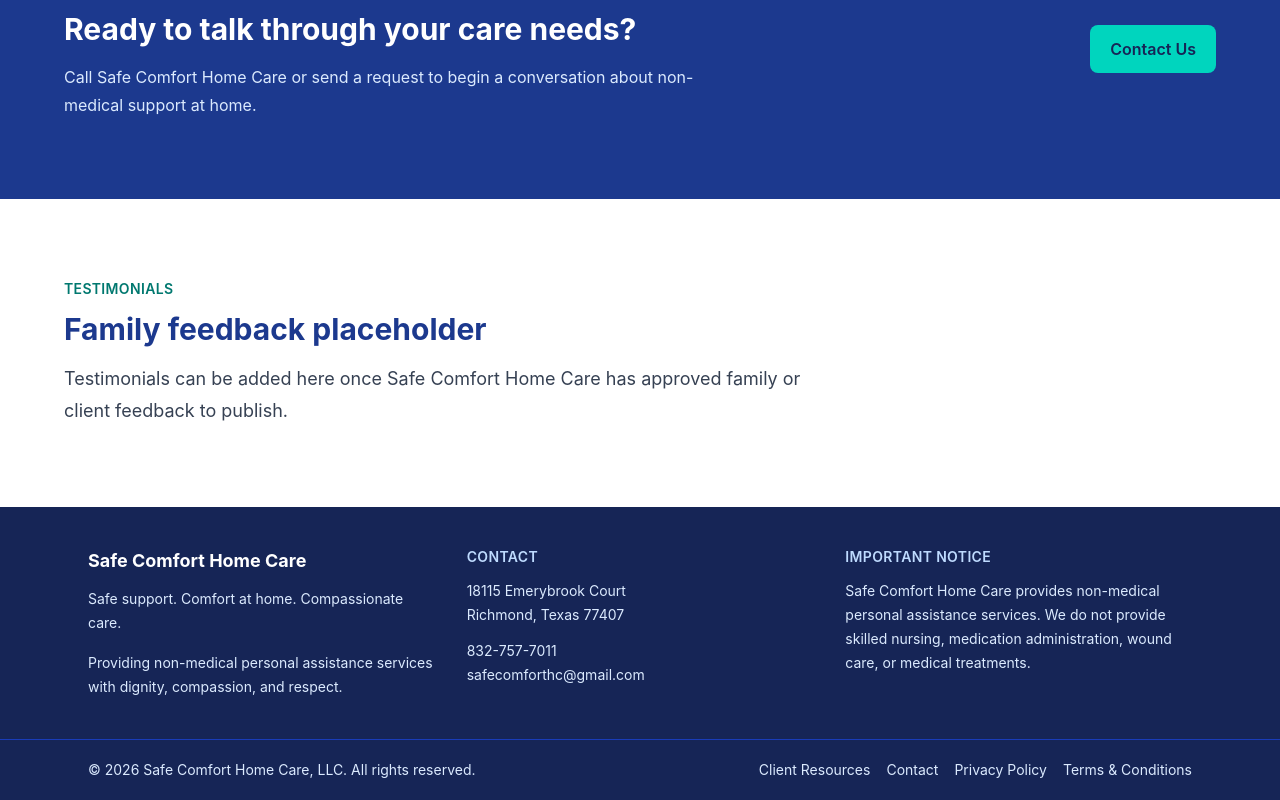
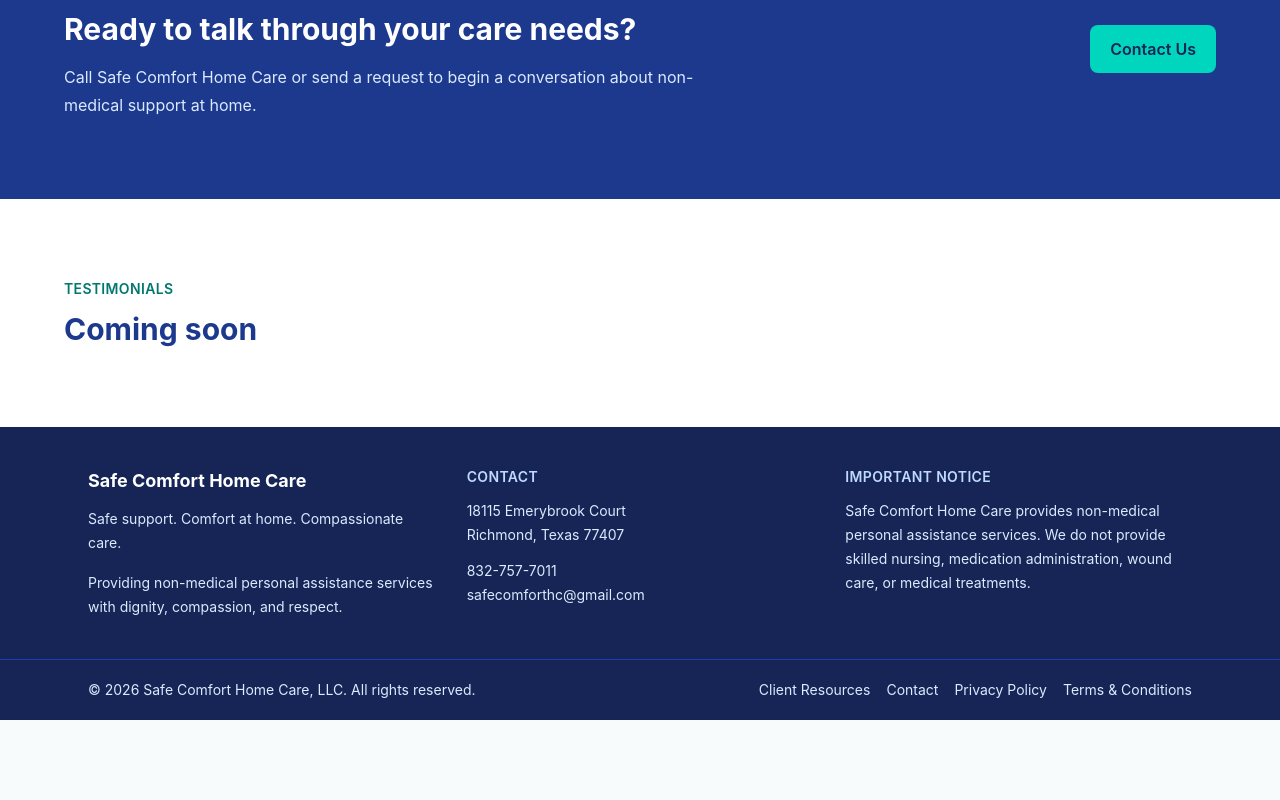
Before and after one commit to erinsebast/safe-comfort-home-care-site, a React (Vite) app: page / in a window 1280 px wide. Shown: the part 4143-4943 px from the top of the page. After the commit the page ends 4863 px from the top, so only its background shows below. Built offline with nearby package versions, Linux system fonts and the light colour scheme.

Commit message:
Testimonials section change

```diff
--- a/src/pages/Home.jsx
+++ b/src/pages/Home.jsx
@@ -352,12 +352,8 @@ function Home() {
             Testimonials
           </p>
           <h2 className="mt-3 text-3xl font-bold text-blue-900">
-            Family feedback placeholder
+            Coming soon
           </h2>
-          <p className="mt-4 max-w-3xl text-lg leading-8 text-gray-700">
-            Testimonials can be added here once Safe Comfort Home Care has
-            approved family or client feedback to publish.
-          </p>
         </div>
       </section>
 
```
